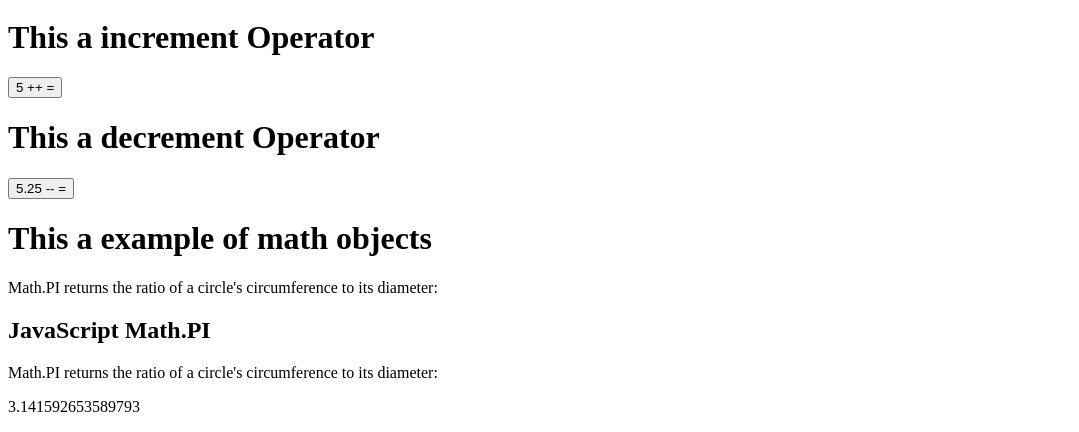
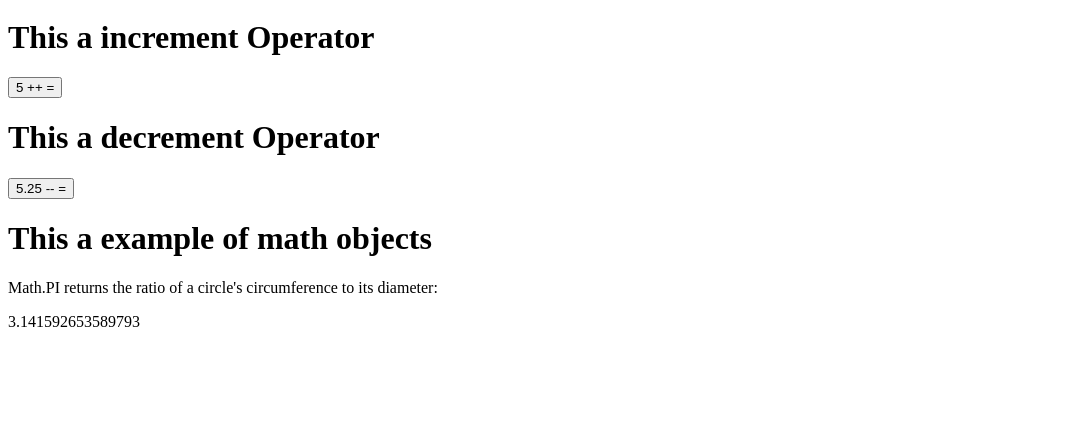
Before and after one commit to FriesenP/JavaScript_Projects, a plain HTML site: page Basic JavaScript Projects/Project3_math_operators/index.html in a window 1280 px wide. Shown: the part 709-1141 px from the top of the page, without its empty margins (0-1079 px from the left). After the commit the page ends 1056 px from the top, so only its background shows below. Drawn offline with Linux system fonts and the light colour scheme.

Commit message:
added defer to script in head element

```diff
--- a/Basic JavaScript Projects/Project3_math_operators/index.html
+++ b/Basic JavaScript Projects/Project3_math_operators/index.html
@@ -3,7 +3,7 @@
     <head>
         <meta charset="utf-8">
         <title></title>
-        <script src="JS/main.js"></script>
+        <script src="JS/main.js"defer></script>
     </head>
 
     <body>
@@ -47,13 +47,5 @@
         <p>Math.PI returns the ratio of a circle's circumference to its diameter:</p>
         <p id="math9"></p>
 
-        <h2>JavaScript Math.PI</h2>
-        <p>Math.PI returns the ratio of a circle's circumference to its diameter:</p>
-        <p id="demo"></p>
-        <script>
-            document.getElementById("demo").innerHTML = Math.PI;
-        </script>
-
-
     </body>
 </html>
```
